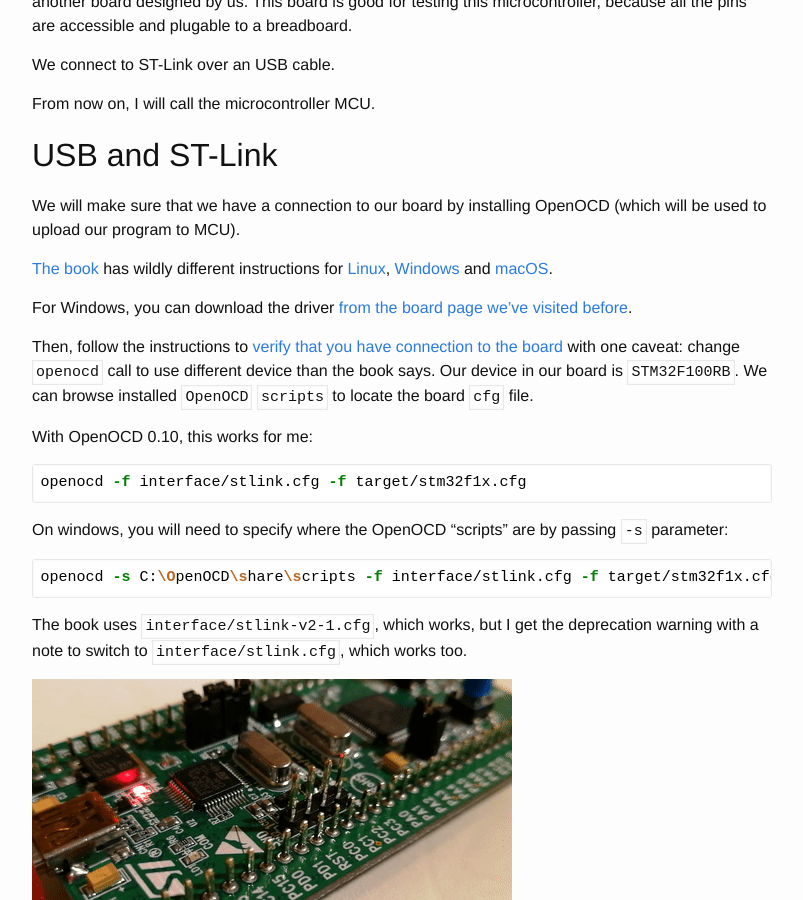
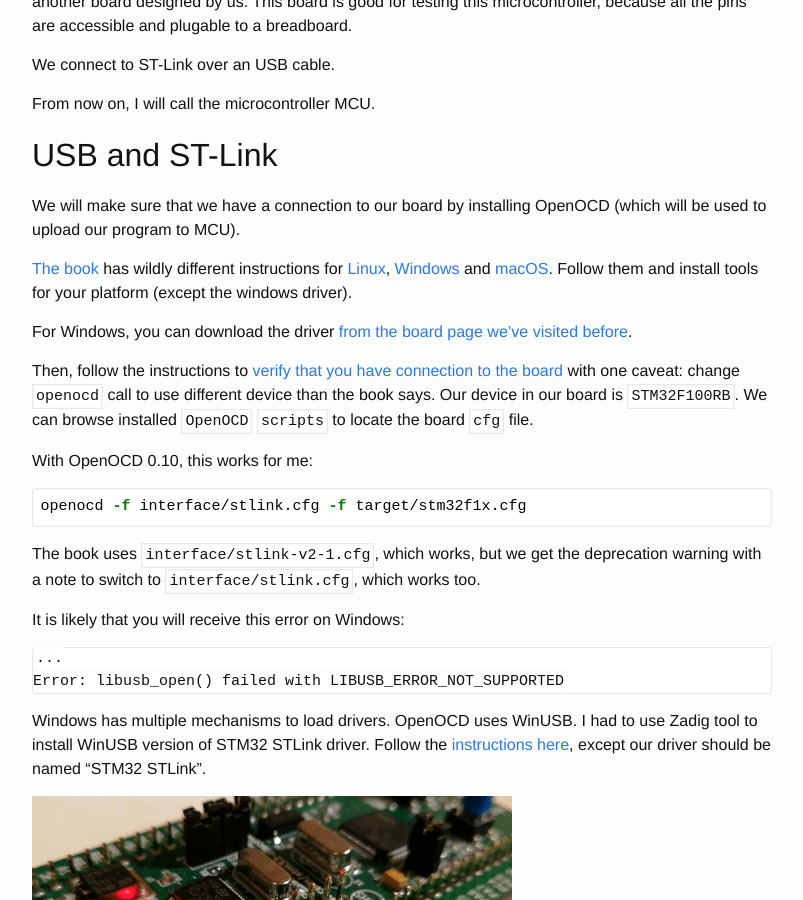
Before and after one commit to Nercury/Nercury.github.io, a Jekyll site: the page built from _posts/2018-04-29-rust-embedded-01-discovery-vl-flipping-bits.markdown, in a window 1280 px wide and 900 px high, scrolled down 1472 px. Shown: the whole window, without its empty margins (238-1041 px from the left). Built offline with Jekyll 4.4.1, drawn with Linux system fonts in a browser that asks for light colours; nearby versions of some CDN libraries.

Commit message:
Note about zadig

````diff
--- a/_posts/2018-04-29-rust-embedded-01-discovery-vl-flipping-bits.markdown
+++ b/_posts/2018-04-29-rust-embedded-01-discovery-vl-flipping-bits.markdown
@@ -53,7 +53,8 @@ will be used to upload our program to MCU).
 
 [The book][mcu-world] has wildly different instructions for [Linux](https://japaric.github.io/discovery/03-setup/linux.html),
 [Windows](https://japaric.github.io/discovery/03-setup/windows.html) and
-[macOS](https://japaric.github.io/discovery/03-setup/macos.html).
+[macOS](https://japaric.github.io/discovery/03-setup/macos.html). Follow them and install
+ tools for your platform (except the windows driver).
 
 For Windows, you can download the driver [from the board page we've visited before](http://www.st.com/en/evaluation-tools/stm32vldiscovery.html).
 
@@ -68,15 +69,22 @@ With OpenOCD 0.10, this works for me:
 openocd -f interface/stlink.cfg -f target/stm32f1x.cfg
 ```
 
-On windows, you will need to specify where the OpenOCD "scripts" are by passing `-s`
-parameter:
+The book uses `interface/stlink-v2-1.cfg`, which works, but we get the deprecation warning
+with a note to switch to `interface/stlink.cfg`, which works too.
 
-```bash
-openocd -s C:\OpenOCD\share\scripts -f interface/stlink.cfg -f target/stm32f1x.cfg
+It is likely that you will receive this error on Windows:
+
+```plain
+...
+Error: libusb_open() failed with LIBUSB_ERROR_NOT_SUPPORTED
 ```
 
-The book uses `interface/stlink-v2-1.cfg`, which works, but I get the deprecation warning
-with a note to switch to `interface/stlink.cfg`, which works too.
+Windows has multiple mechanisms to load drivers. OpenOCD uses WinUSB.
+I had to use Zadig tool to install WinUSB version of STM32 STLink driver.
+Follow the [instructions here][zadig-instructions], except our driver should be named
+"STM32 STLink".
+
+[zadig-instructions]: https://github.com/foss-for-synopsys-dwc-arc-processors/arc_gnu_eclipse/wiki/How-to-Use-OpenOCD-on-Windows
 
 ![Discovery VL labels](/images/mcu-02/st-link-blink.gif)
 
````
